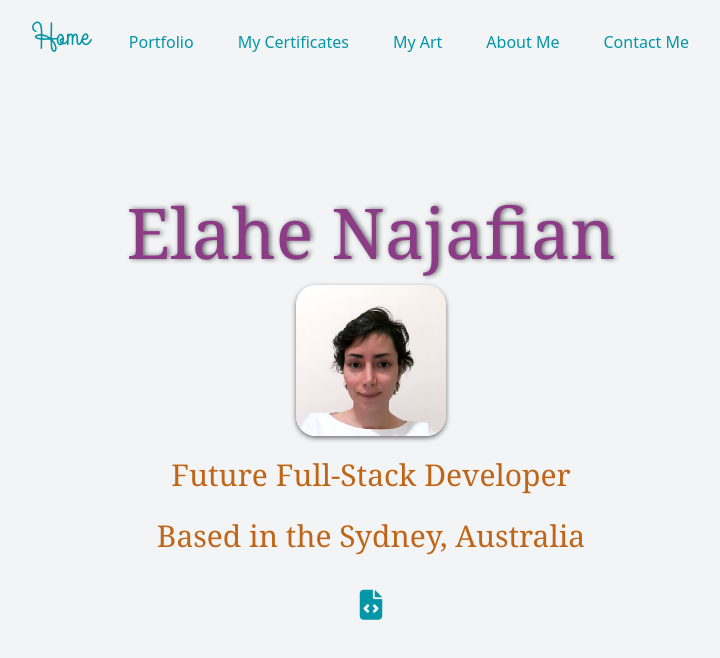
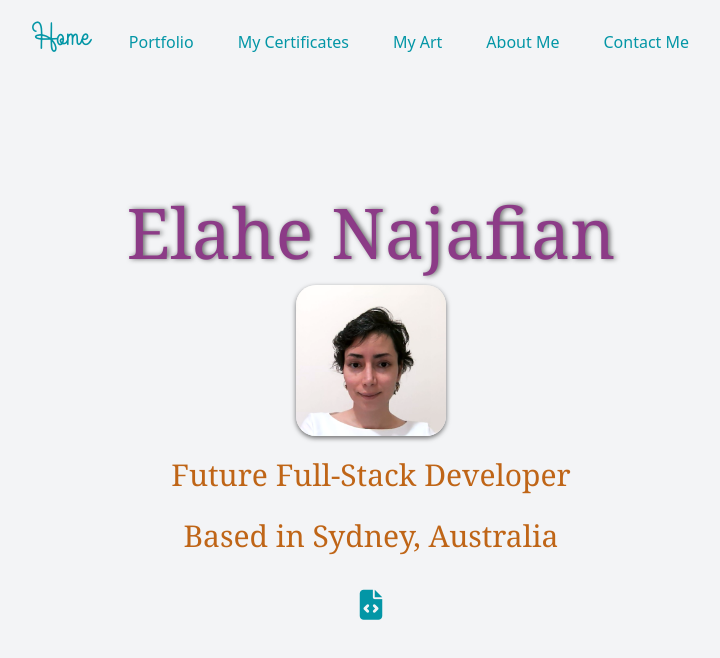
Before and after one commit to Elahenajafian/my-portfolio, a plain HTML site: page index.html in a window 1280 px wide. Shown: the whole page, without its empty margins (269-989 px from the left). Drawn offline with nearby package versions, Linux system fonts and the light colour scheme.

Commit message:
update typpo

```diff
--- a/index.html
+++ b/index.html
@@ -108,7 +108,7 @@
                   serif;
               "
             >
-              Based in the Sydney, Australia
+              Based in Sydney, Australia
               <div class="my-4" style="font-size: 30px">
                 <a
                   href="https://github.com/Elahenajafian/my-portfolio"
```
